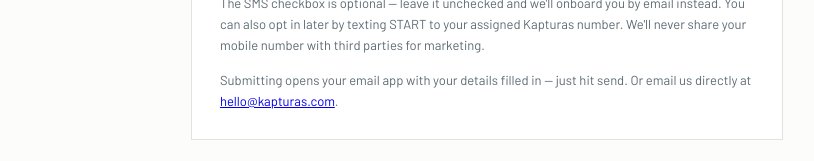
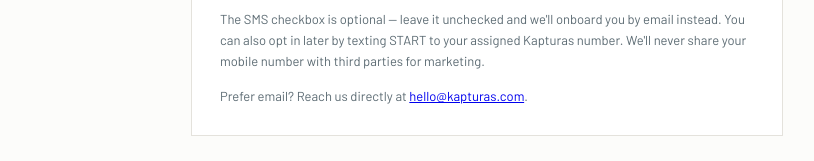
Before and after one commit to Kapturas/website-, a plain HTML site: page signup.html in a window 1280 px wide. Shown: the part 965-1126 px from the top of the page, without its empty margins (153-967 px from the left). Drawn offline with nearby package versions, Linux system fonts and the light colour scheme; a web font is replaced by a local one.

Commit message:
Signup form posts to the real backend endpoint (app.kapturas.com/signup)
Replaces the fragile mailto submission. Adds a hidden honeypot field.
Consent evidence (checkbox + exact text + timestamp + IP) is now stored
server-side for A2P auditability.

Co-Authored-By: Claude Fable 5 <noreply@anthropic.com>

```diff
--- a/signup.html
+++ b/signup.html
@@ -61,7 +61,9 @@
   <h1>Get started</h1>
   <p class="sub">Kapturas is onboarding pilot contractors. Fill this out and we'll set up your dedicated number within one business day.</p>
 
-  <form action="mailto:hello@kapturas.com" method="get" enctype="text/plain">
+  <form action="https://app.kapturas.com/signup" method="post">
+    <input type="text" name="website" tabindex="-1" autocomplete="off"
+           style="position:absolute;left:-9999px" aria-hidden="true">
     <label for="name">Your name</label>
     <input type="text" id="name" name="name" required>
 
@@ -84,7 +86,7 @@
 
     <button type="submit">Request pilot access</button>
     <p class="note">The SMS checkbox is optional — leave it unchecked and we'll onboard you by email instead. You can also opt in later by texting START to your assigned Kapturas number. We'll never share your mobile number with third parties for marketing.</p>
-    <p class="note">Submitting opens your email app with your details filled in — just hit send. Or email us directly at <a href="mailto:hello@kapturas.com">hello@kapturas.com</a>.</p>
+    <p class="note">Prefer email? Reach us directly at <a href="mailto:hello@kapturas.com">hello@kapturas.com</a>.</p>
   </form>
 </main>
 
```
